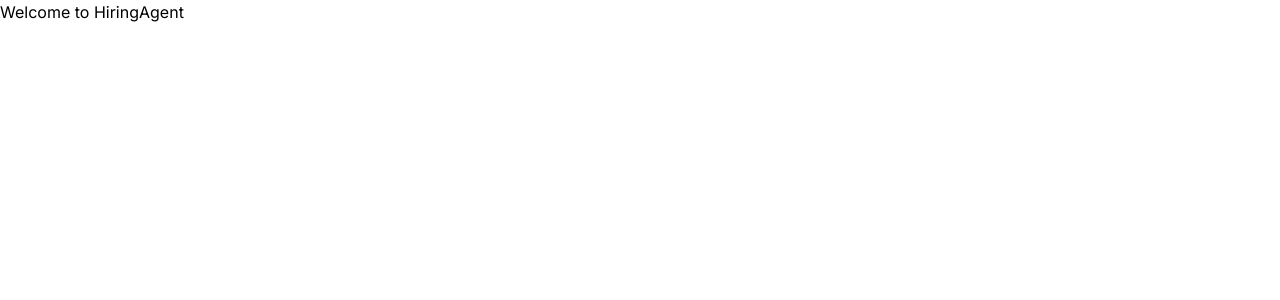
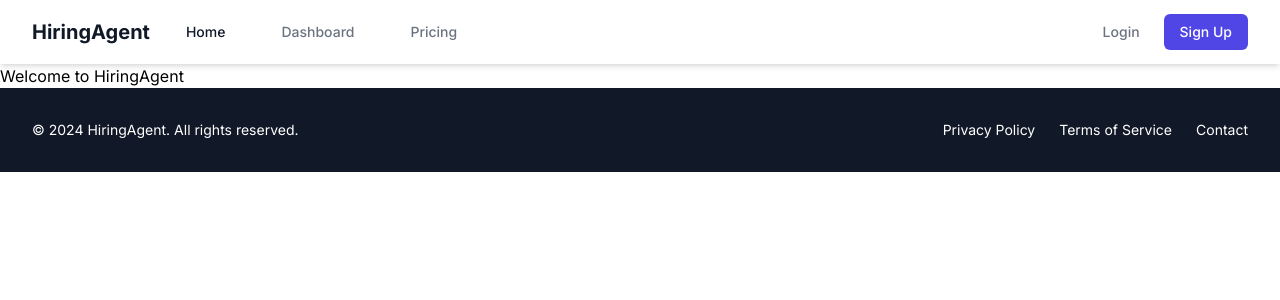
Before and after one commit to mokwathedeveloper/automated_hiring_agent, a Next.js app: page / in a window 1280 px wide. Shown: the top 300 px of the page. Built offline with nearby package versions, Linux system fonts and the light colour scheme.

Commit message:
feat(ui): integrate Navbar + Footer in layout.tsx

```diff
--- a/src/app/layout.tsx
+++ b/src/app/layout.tsx
@@ -1,6 +1,8 @@
 import type { Metadata } from 'next';
 import { Inter } from 'next/font/google';
 import './globals.css';
+import Navbar from '@/components/Navbar';
+import Footer from '@/components/Footer';
 
 const inter = Inter({ subsets: ['latin'] });
 
@@ -17,7 +19,9 @@ export default function RootLayout({
   return (
     <html lang="en">
       <body className={inter.className}>
+        <Navbar />
         {children}
+        <Footer />
       </body>
     </html>
   );
```
